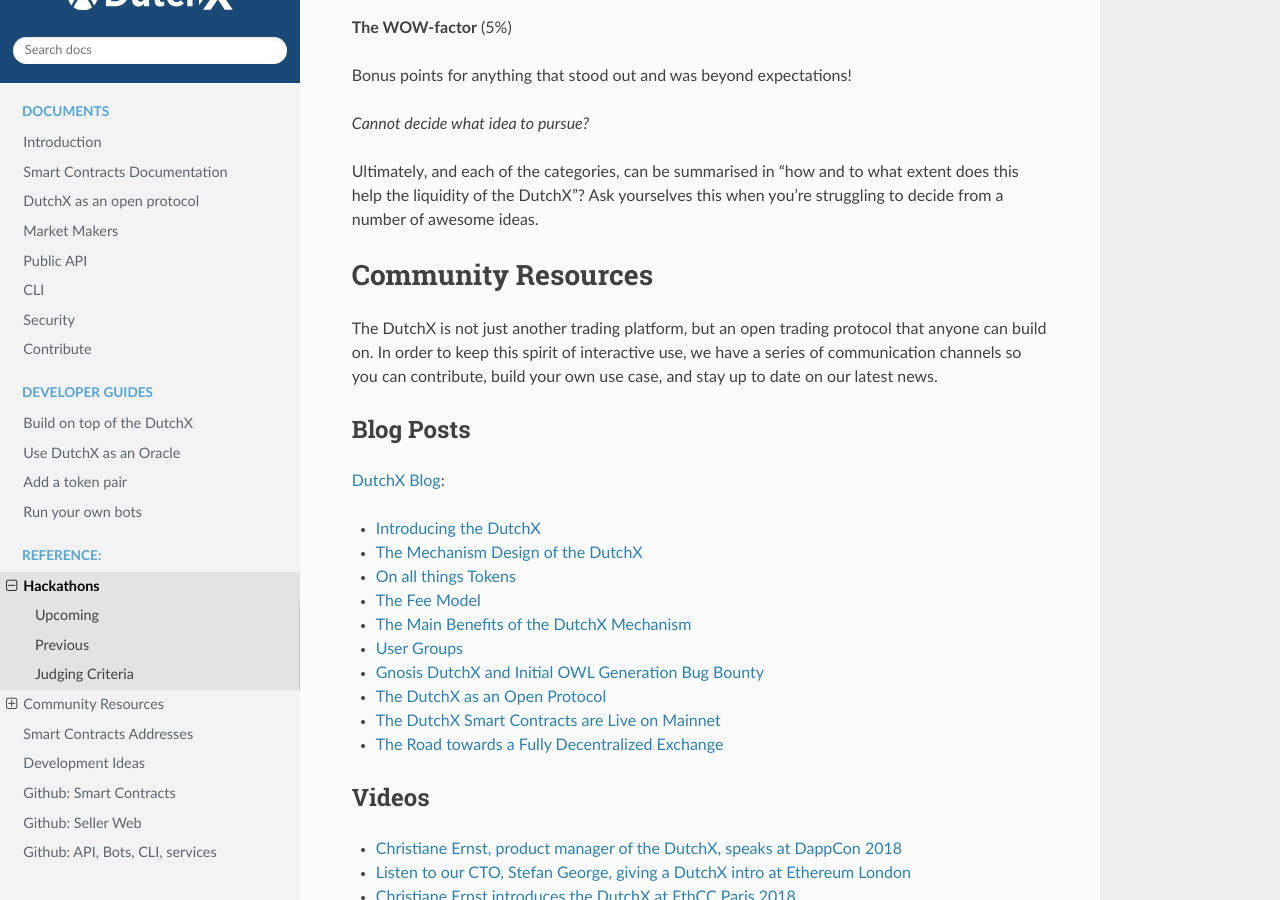
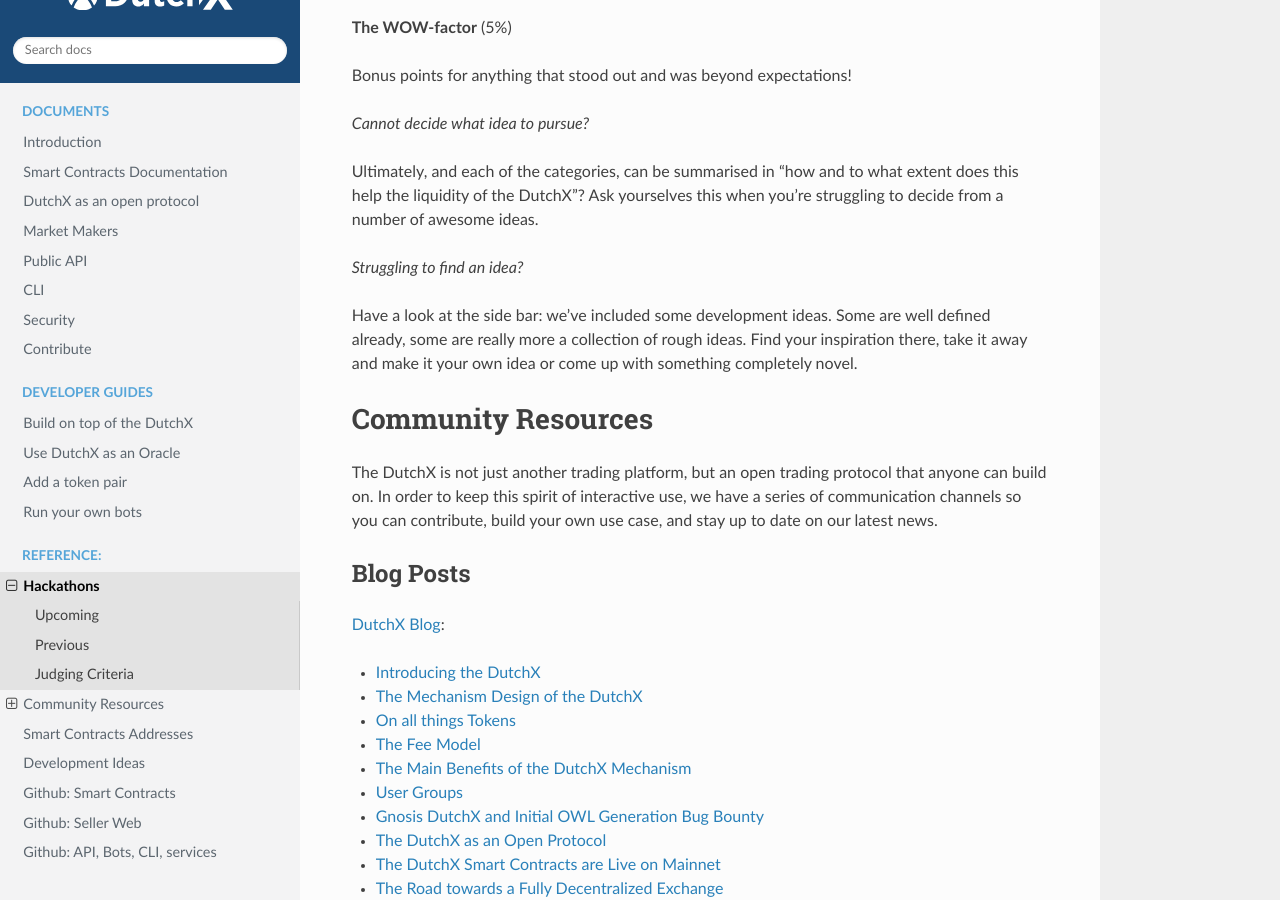
Before and after one commit to gnosis/dx-docs, a Sphinx documentation site: the page built from source/community-resources.md, in a window 1280 px wide and 900 px high, scrolled down 1032 px. Built offline with Sphinx 7.4.7 and the Read the Docs theme 2.0.0, drawn with Linux system fonts in a browser that asks for light colours.

Commit message:
Update community-resources.md

```diff
--- a/source/community-resources.md
+++ b/source/community-resources.md
@@ -33,6 +33,10 @@
 *Cannot decide what idea to pursue?*
 
 Ultimately, and each of the categories, can be summarised in "how and to what extent does this help the liquidity of the DutchX"? Ask yourselves this when you're struggling to decide from a number of awesome ideas.
+
+*Struggling to find an idea?*
+
+Have a look at the side bar: we've included some development ideas. Some are well defined already, some are really more a collection of rough ideas. Find your inspiration there, take it away and make it your own idea or come up with something completely novel.
 
 # Community Resources
 
```
